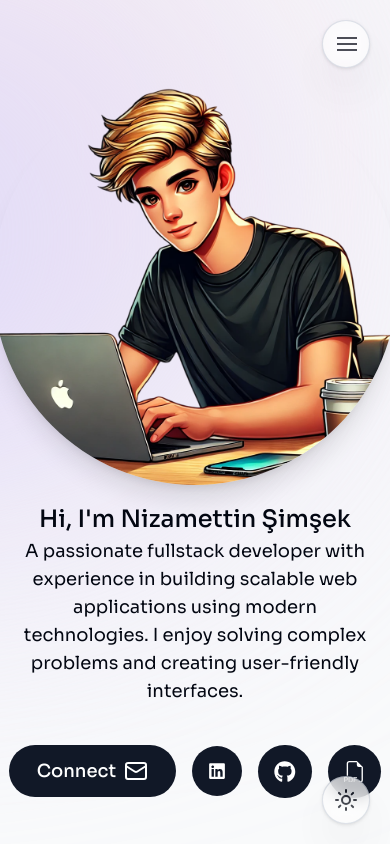
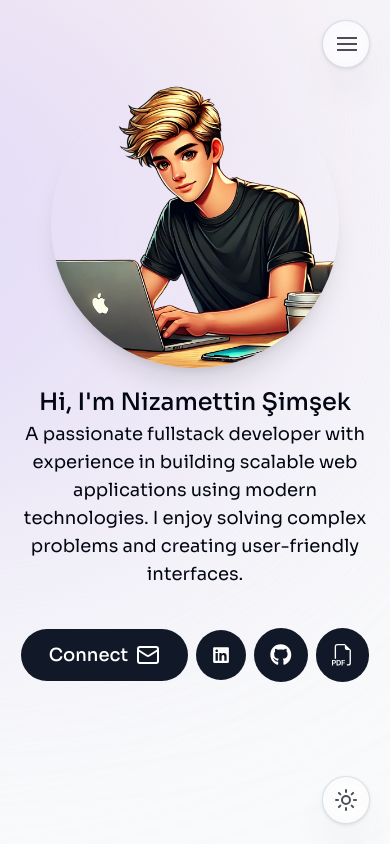
Before and after one commit to nizsimsek/nizamettinsimsek, a Next.js app: page / in a window 390 px wide. Shown: the top 844 px of the page. Built offline with nearby package versions, Linux system fonts and the light colour scheme.

Commit message:
Mobile Image

```diff
--- a/src/components/intro.tsx
+++ b/src/components/intro.tsx
@@ -32,6 +32,7 @@ export default function Intro() {
               damping: 10,
               duration: 0.2,
             }}
+            className="max-w-72 sm:max-w-md"
           >
             <Image
               src="/work.png"
@@ -66,7 +67,7 @@ export default function Intro() {
       </Fade>
 
       <motion.div
-        className="flex sm:flex-row items-center justify-center gap-4 px-4 text-lg font-medium"
+        className="flex sm:flex-row items-center justify-center gap-2 sm:gap-4 px-4 text-lg font-medium"
         initial={{ opacity: 0, y: 100 }}
         animate={{ opacity: 1, y: 0 }}
         transition={{
```
